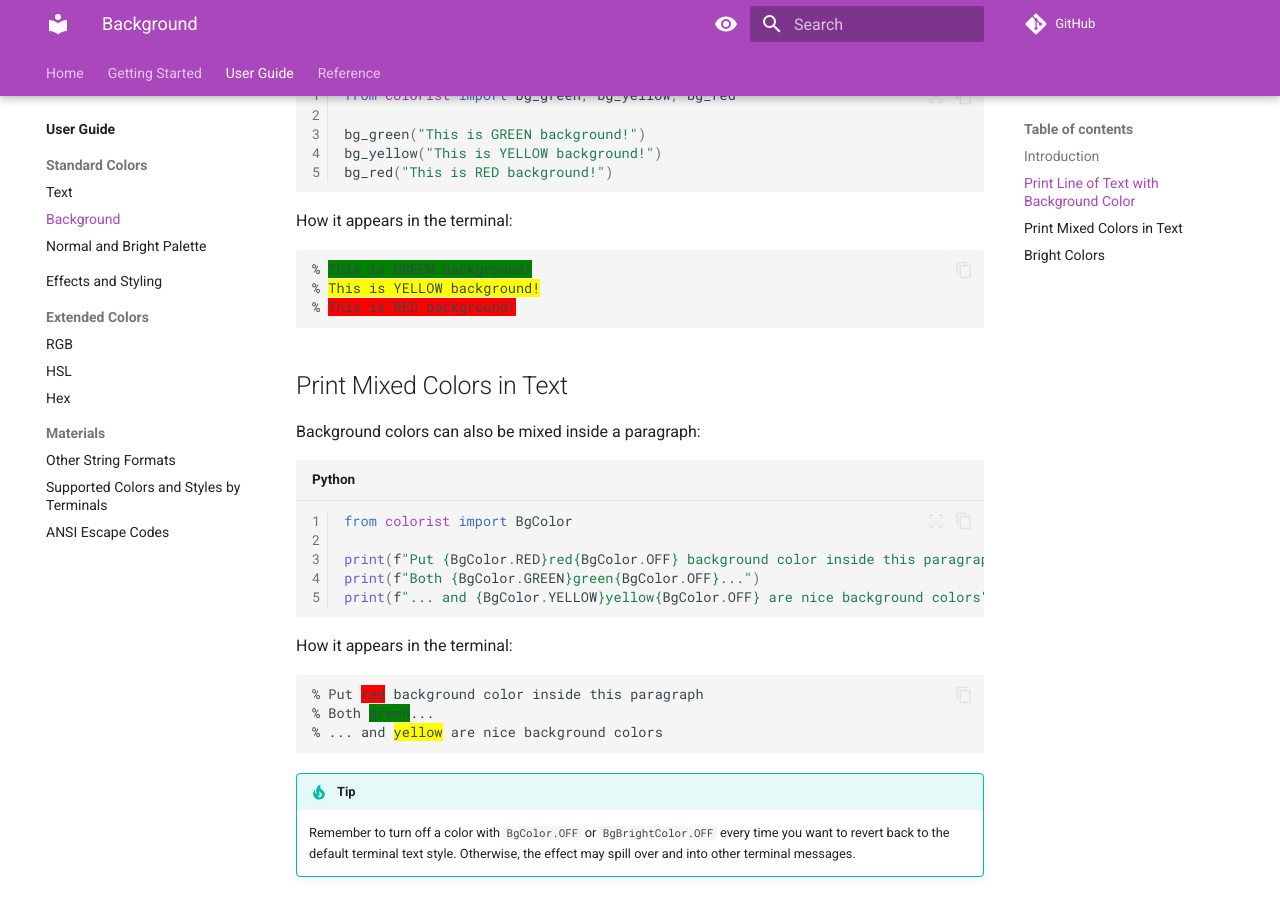
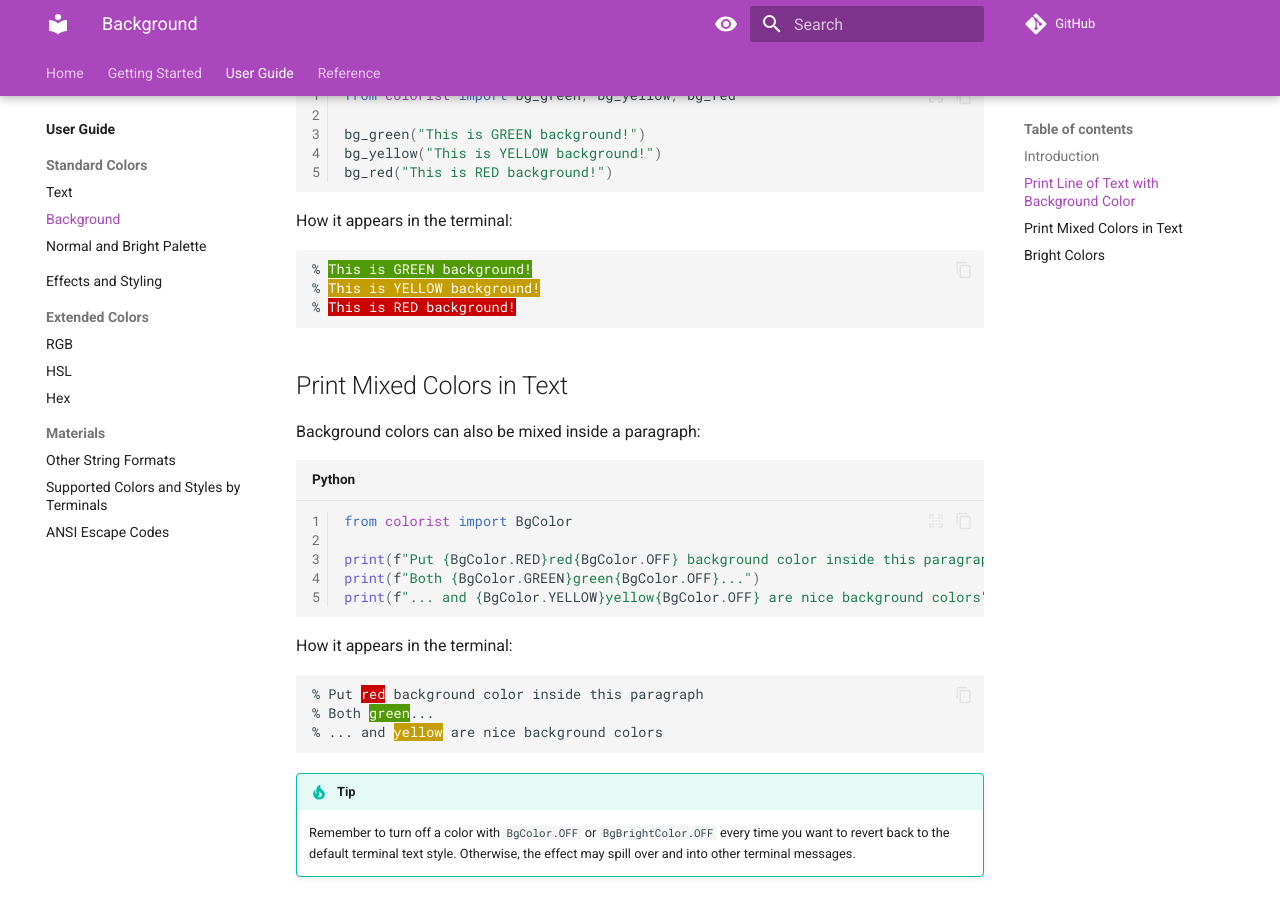
Before and after one commit to jakob-bagterp/colorist-for-python, an MkDocs documentation site: the page built from docs/user-guide/standard-colors/background.md, in a window 1280 px wide and 900 px high, scrolled down 634 px. Built offline with MkDocs 1.6.1 and Material for MkDocs 9.7.7, drawn with Linux system fonts in a browser that asks for light colours; comment, search, counter and statistics services are not loaded; the version menu is left out.

Commit message:
Refactor more pages to use new colour classes.

```diff
--- a/docs/user-guide/standard-colors/background.md
+++ b/docs/user-guide/standard-colors/background.md
@@ -24,9 +24,9 @@
 
 How it appears in the terminal:
 
-<pre><code>% <span style="background-color: green">This is GREEN background!</span>
-% <span style="background-color: yellow">This is YELLOW background!</span>
-% <span style="background-color: red">This is RED background!</span></code></pre>
+<pre><code>% <span class="bg-green">This is GREEN background!</span>
+% <span class="bg-yellow">This is YELLOW background!</span>
+% <span class="bg-red">This is RED background!</span></code></pre>
 
 ## Print Mixed Colors in Text
 Background colors can also be mixed inside a paragraph:
@@ -41,9 +41,9 @@
 
 How it appears in the terminal:
 
-<pre><code>% Put <span style="background-color: red">red</span> background color inside this paragraph
-% Both <span style="background-color: green">green</span>...
-% ... and <span style="background-color: yellow">yellow</span> are nice background colors</code></pre>
+<pre><code>% Put <span class="bg-red">red</span> background color inside this paragraph
+% Both <span class="bg-green">green</span>...
+% ... and <span class="bg-yellow">yellow</span> are nice background colors</code></pre>
 
 !!! tip
     Remember to turn off a color with `BgColor.OFF` or `BgBrightColor.OFF` every time you want to revert back to the default terminal text style. Otherwise, the effect may spill over and into other terminal messages.
@@ -59,6 +59,6 @@
 
 How it appears in the terminal:
 
-<pre><code>% Add <span style="background-color: cyan">cyan</span> background color</code></pre>
+<pre><code>% Add <span class="bg-cyan">cyan</span> background color</code></pre>
 
 Refer to the documentation for a complete list of [full line text color functions](../../reference/background-colors/full-line.md) and [custom string styling](../../reference/background-colors/mixed.md).
```
Also changed, not shown: docs/reference/background-colors/mixed.md (+9 -9 lines).
